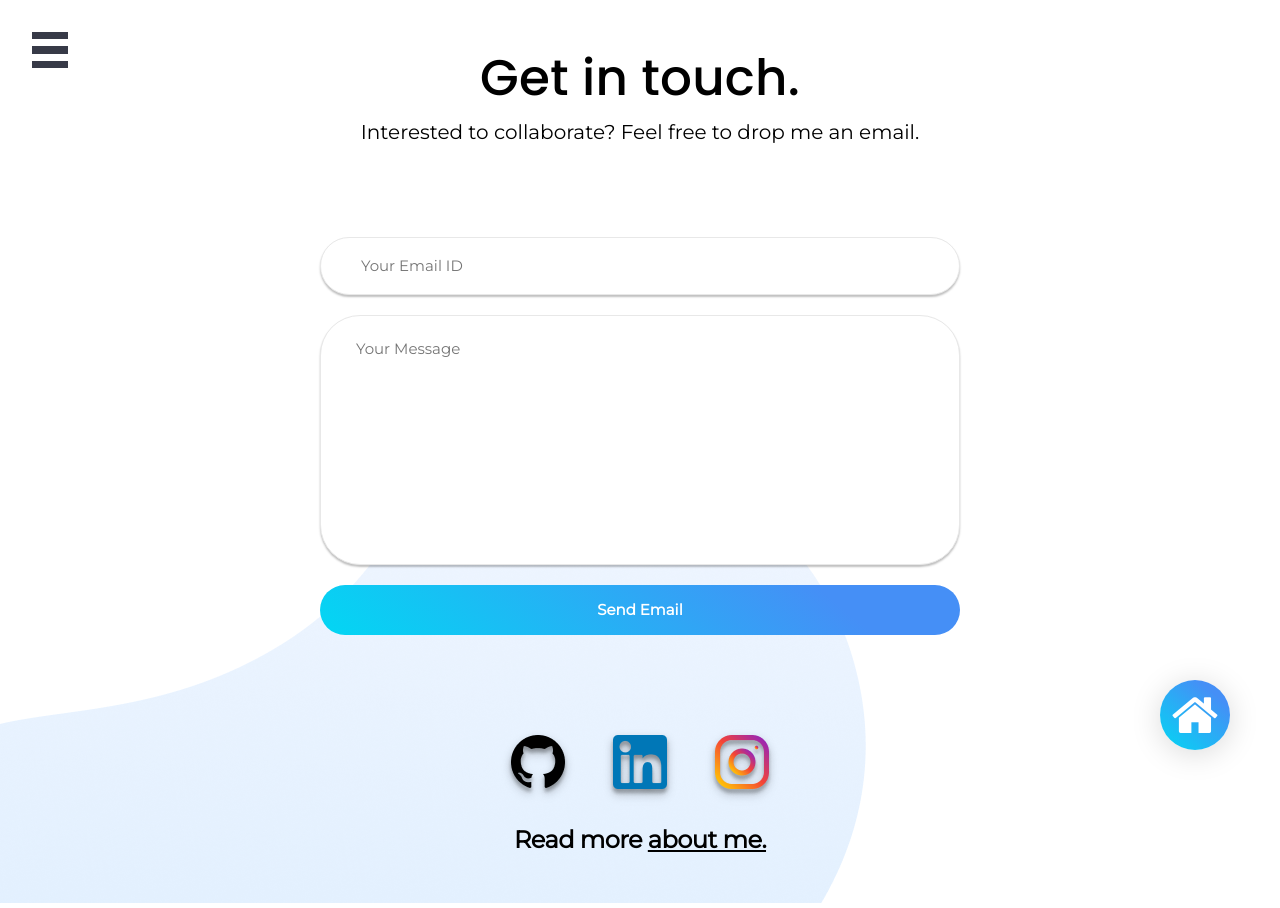
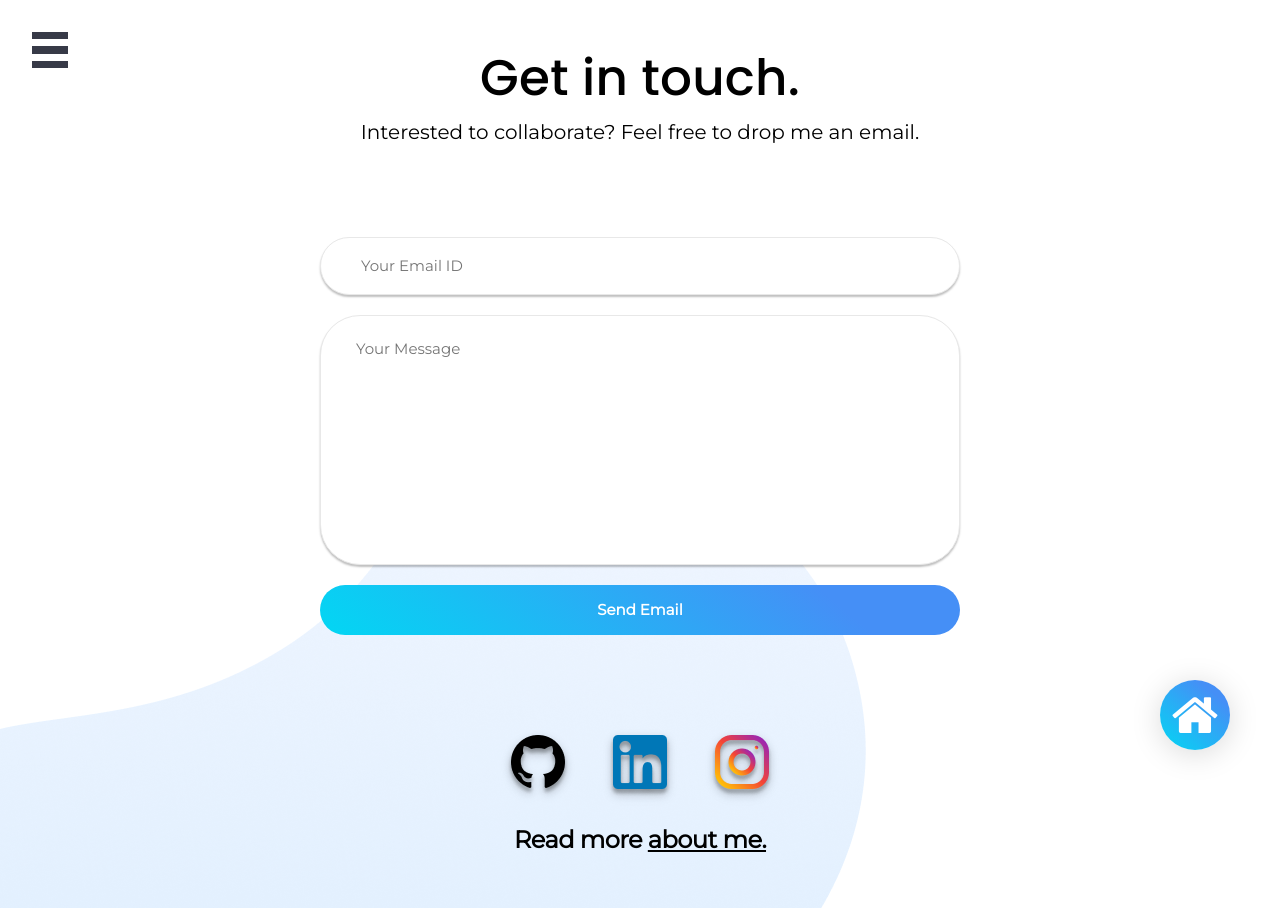
Before and after one commit to deebisht98/myPortfolio, a React app: page /#/contact in a window 1280 px wide. Built offline with nearby package versions, Linux system fonts and the light colour scheme.

Commit message:
contact css updated

```diff
--- a/src/Components/Contact/Contact.css
+++ b/src/Components/Contact/Contact.css
@@ -59,6 +59,18 @@
     cursor: pointer;
     transition: all 0.3s;
 }
+.vec-frame {
+    position: absolute;
+    left: 0;
+    bottom: 0;
+    z-index: -10;
+    width: 100%;
+}
+.contact-vector {
+    display: block;
+    max-width: 100%;
+    max-height: 100%;
+}
 @media (max-width: 76.8rem) {
     .social-icon {
         margin: 8px 21px;
@@ -66,4 +78,7 @@
     .contact-form-container {
         width: 80%;
     }
+    .social-icons-container {
+        padding-bottom: 5rem;
+    }
 }
--- a/src/Components/Contact/Contact.js
+++ b/src/Components/Contact/Contact.js
@@ -63,8 +63,12 @@ const Contact = () => {
                 </a>
             </div>
             <Footer toAddress="/about" link="about me." phrase="Read more " />
-            <div className="vector-frame">
-                <img src={contactVector} alt="contact-vector" />
+            <div className="vec-frame">
+                <img
+                    src={contactVector}
+                    alt="contact-vector"
+                    className="contact-vector"
+                />
             </div>
         </div>
     )
```
